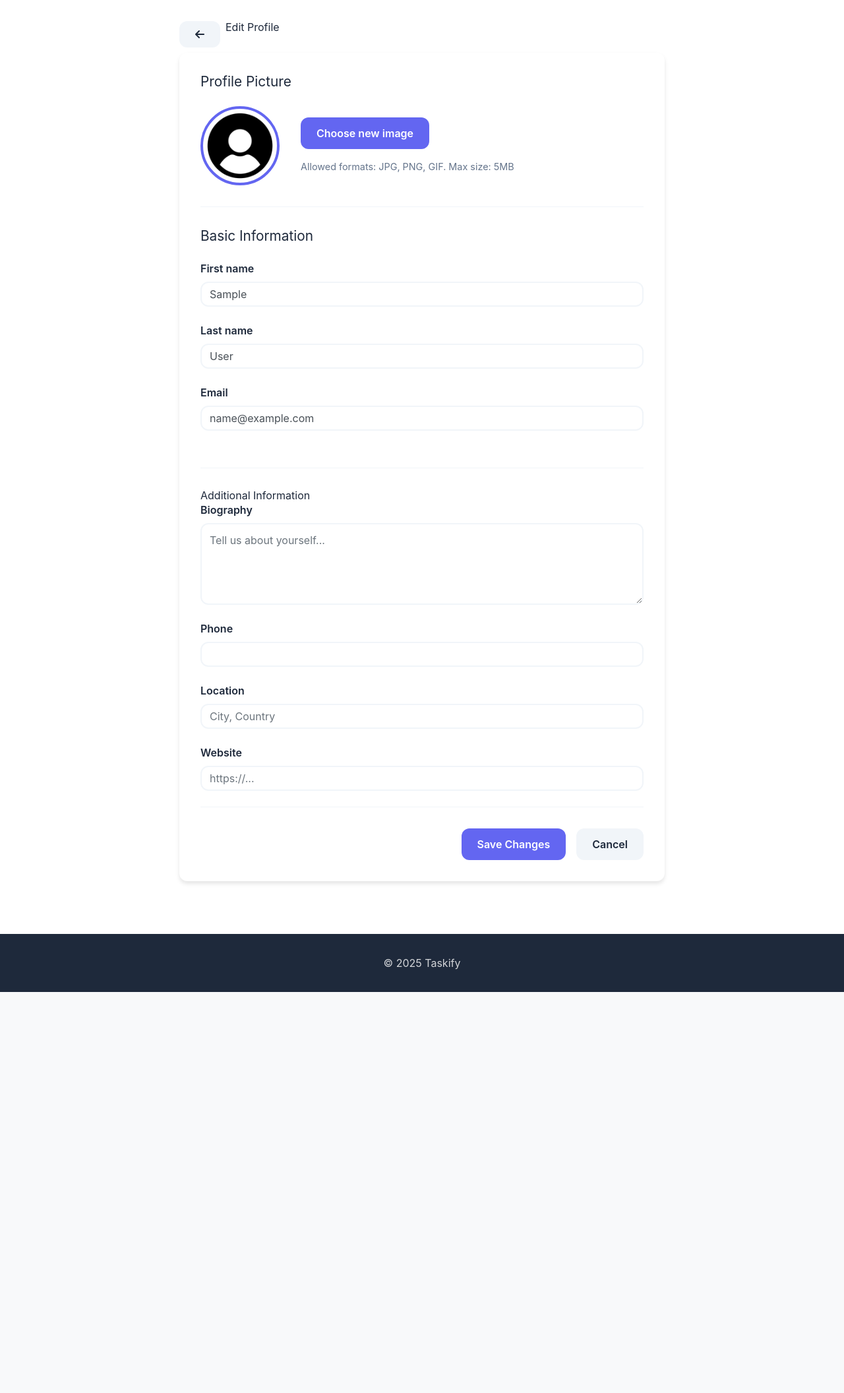
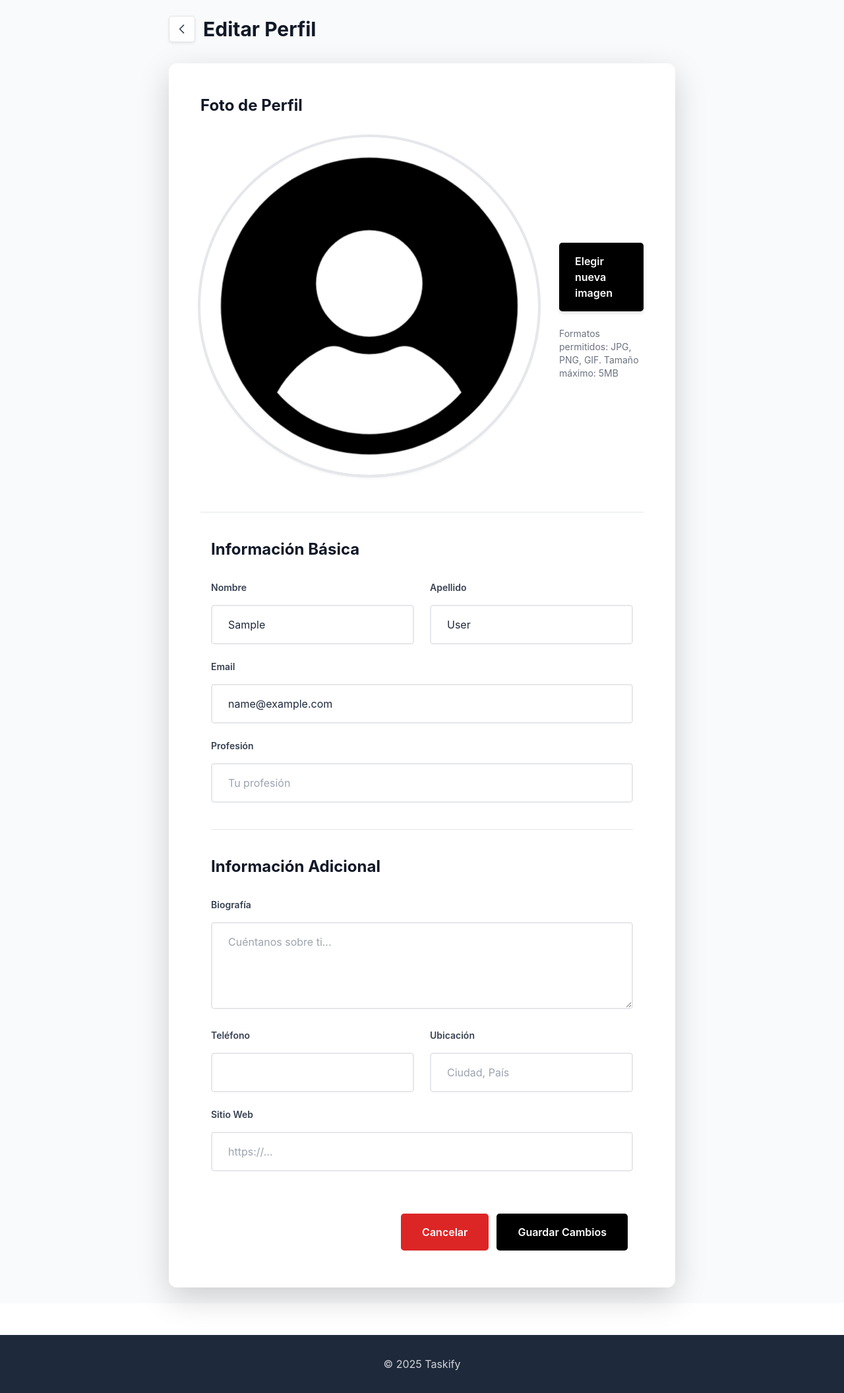
Before and after one commit to Taskify-udl/taskify-web, a Django app: page /profile/edit/ in a window 1280 px wide. Shown: the part 70-2182 px from the top of the page at 66% size. Before the commit the page ends 1574 px from the top, so only its background shows below. Run offline with Django 5.2, Linux system fonts and the light colour scheme; the visitor is signed in with stand-in values (Sample User, id 1); data comes from the database, SQL or seed files in the repository; data that the repository does not hold is empty; some libraries are stand-ins or nearby versions.

Commit message:
Edit profile page feta.

```diff
--- a/taskify_app/models/user_profile.py
+++ b/taskify_app/models/user_profile.py
@@ -8,6 +8,7 @@ class UserProfile(models.Model):
     phone = models.CharField(max_length=20, blank=True)
     location = models.CharField(max_length=100, blank=True)
     website = models.URLField(blank=True)
+    profession = models.CharField(max_length=100, blank=True)
     created_at = models.DateTimeField(auto_now_add=True)
     updated_at = models.DateTimeField(auto_now=True)
 
--- a/taskify_app/templates/edit_profile.html
+++ b/taskify_app/templates/edit_profile.html
@@ -1,274 +1,105 @@
 {% extends 'base.html' %}
 {% load static %}
 
-{% block title %}Edit Profile - Taskify{% endblock %}
+{% block title %}Editar Perfil - Taskify{% endblock %}
 
 {% block content %}
-    <div class="edit-profile-container">
-        <div class=" d-flex mb-2">
-            <a href="{% url 'profile' %}"
-               class="btn btn-secondary my-0 d-flex align-items-center justify-content-center mr-2">
-                <i class="fa fa-arrow-left" aria-hidden="true"></i>
+<div class="min-h-screen bg-gray-50 p-4 lg:p-8">
+    <div class="max-w-3xl mx-auto">
+        <div class="flex items-center gap-3 mb-8">
+            <a href="{% url 'profile' %}" class="inline-flex items-center justify-center w-10 h-10 bg-white hover:bg-gray-100 rounded-lg transition-colors shadow-sm border border-gray-200" style="text-decoration: none !important;">
+                <svg class="w-5 h-5 text-gray-700" fill="none" stroke="currentColor" viewBox="0 0 24 24">
+                    <path stroke-linecap="round" stroke-linejoin="round" stroke-width="2" d="M15 19l-7-7 7-7"></path>
+                </svg>
             </a>
-
-            <h1>Edit Profile</h1>
+            <h1 class="text-3xl font-bold text-gray-900">Editar Perfil</h1>
         </div>
 
-        <div class="edit-profile-content">
-            <form method="post" enctype="multipart/form-data" class="edit-profile-form">
+
+        <div class="bg-white rounded-xl shadow-lg overflow-hidden">
+            <form method="post" enctype="multipart/form-data" class="p-8 lg:p-12">
                 {% csrf_token %}
-                <div class="form-section">
-                    <h2>Profile Picture</h2>
-                    <div class="avatar-upload">
-                        <div class="current-avatar">
-                            <img src="{{ profile.avatar_url }}" alt="Current avatar" class="avatar-preview">
+
+                <div class="mb-10 pb-10 border-b border-gray-200">
+                    <h2 class="text-2xl font-bold text-gray-900 mb-8">Foto de Perfil</h2>
+                    <div class="flex flex-col md:flex-row items-center md:items-center gap-8">
+                        <div class="flex-shrink-0">
+                            <img src="{{ profile.avatar_url }}" alt="Avatar actual" class="w-30 h-30 rounded-full object-cover ring-4 ring-gray-200 shadow-md mb-3">
                         </div>
-                        <div class="upload-controls">
-                            <label for="avatar" class="upload-btn">Choose new image</label>
-                            <input type="file" id="avatar" name="avatar" accept="image/*" style="display: none;">
-                            <p class="upload-info">Allowed formats: JPG, PNG, GIF. Max size: 5MB</p>
+                        <div class="flex-grow">
+                            <label for="avatar" class="inline-block px-6 py-3 text-white rounded-lg font-semibold cursor-pointer transition-all shadow-md hover:shadow-lg hover:-translate-y-0.5" style="background-color: #000000 !important;">
+                                Elegir nueva imagen
+                            </label>
+                            <input type="file" id="avatar" name="avatar" accept="image/*" class="hidden">
+                            <p class="mt-3 text-sm text-gray-500">Formatos permitidos: JPG, PNG, GIF. Tamaño máximo: 5MB</p>
                         </div>
                     </div>
                 </div>
-                <div class="form-section">
-                    <h2>Basic Information</h2>
-                    <div class="form-group">
-                        <label for="first_name">First name</label>
-                        <input type="text" id="first_name" name="first_name" value="{{ user.first_name }}"
-                               class="form-control">
+
+                <div class="mb-10 pb-10 border-b border-gray-200 mx-3">
+                    <h2 class="text-2xl font-bold text-gray-900 mb-8">Información Básica</h2>
+
+                    <div class="grid grid-cols-1 md:grid-cols-2 gap-6 mb-6">
+                        <div>
+                            <label for="first_name" class="block mb-3 font-semibold text-gray-700 text-sm">Nombre</label>
+                            <input type="text" id="first_name" name="first_name" value="{{ user.first_name }}" class="w-full px-4 py-3 border-2 border-gray-200 rounded-lg focus:outline-none focus:border-gray-900 focus:ring-4 focus:ring-gray-100 transition-all">
                         </div>
-                    <div class="form-group">
-                        <label for="last_name">Last name</label>
-                        <input type="text" id="last_name" name="last_name" value="{{ user.last_name }}"
-                               class="form-control">
-                    </div>
-                    <div class="form-group">
-                        <label for="email">Email</label>
-                        <input type="email" id="email" name="email" value="{{ user.email }}" class="form-control"
-                               required>
+
+                        <div>
+                            <label for="last_name" class="block mb-3 font-semibold text-gray-700 text-sm">Apellido</label>
+                            <input type="text" id="last_name" name="last_name" value="{{ user.last_name }}" class="w-full px-4 py-3 border-2 border-gray-200 rounded-lg focus:outline-none focus:border-gray-900 focus:ring-4 focus:ring-gray-100 transition-all">
                         </div>
                     </div>
 
-                <div class="">
-                    <h2>Additional Information</h2>
-                    <div class="form-group">
-                        <label for="bio">Biography</label>
-                        <textarea id="bio" name="bio" class="form-control" rows="4"
-                                  placeholder="Tell us about yourself...">{{ profile.bio }}</textarea>
+                    <div>
+                        <label for="email" class="block mb-3 font-semibold text-gray-700 text-sm">Email</label>
+                        <input type="email" id="email" name="email" value="{{ user.email }}" required class="w-full px-4 py-3 border-2 border-gray-200 rounded-lg focus:outline-none focus:border-gray-900 focus:ring-4 focus:ring-gray-100 transition-all">
                     </div>
-                    <div class="form-group">
-                        <label for="phone">Phone</label>
-                        <input type="tel" id="phone" name="phone" value="{{ profile.phone }}" class="form-control">
-                    </div>
-                    <div class="form-group">
-                        <label for="location">Location</label>
-                        <input type="text" id="location" name="location" value="{{ profile.location }}"
-                               class="form-control" placeholder="City, Country">
-                    </div>
-                    <div class="form-group">
-                        <label for="website">Website</label>
-                        <input type="url" id="website" name="website" value="{{ profile.website }}" class="form-control"
-                               placeholder="https://...">
+
+                    <div class="mt-6">
+                        <label for="profession" class="block mb-3 font-semibold text-gray-700 text-sm">Profesión</label>
+                        <input type="text" id="profession" name="profession" value="{{ profile.profession }}" placeholder="Tu profesión" class="w-full px-4 py-3 border-2 border-gray-200 rounded-lg focus:outline-none focus:border-gray-900 focus:ring-4 focus:ring-gray-100 transition-all">
                     </div>
                 </div>
 
-                <div class="form-actions">
-                    <button type="submit" class="btn btn-primary">Save Changes</button>
-                    <a href="{% url 'profile' %}" class="btn btn-secondary">Cancel</a>
+                <div class="mb-8 mx-3">
+                    <h2 class="text-2xl font-bold text-gray-900 mb-8">Información Adicional</h2>
+
+                    <div class="mb-6">
+                        <label for="bio" class="block mb-3 font-semibold text-gray-700 text-sm">Biografía</label>
+                        <textarea id="bio" name="bio" rows="4" placeholder="Cuéntanos sobre ti..." class="w-full px-4 py-3 border-2 border-gray-200 rounded-lg focus:outline-none focus:border-gray-900 focus:ring-4 focus:ring-gray-100 transition-all resize-y min-h-[120px]">{{ profile.bio }}</textarea>
+                    </div>
+
+                    <div class="grid grid-cols-1 md:grid-cols-2 gap-6">
+                        <div>
+                            <label for="phone" class="block mb-3 font-semibold text-gray-700 text-sm">Teléfono</label>
+                            <input type="tel" id="phone" name="phone" value="{{ profile.phone }}" class="w-full px-4 py-3 border-2 border-gray-200 rounded-lg focus:outline-none focus:border-gray-900 focus:ring-4 focus:ring-gray-100 transition-all">
+                        </div>
+
+                        <div>
+                            <label for="location" class="block mb-3 font-semibold text-gray-700 text-sm">Ubicación</label>
+                            <input type="text" id="location" name="location" value="{{ profile.location }}" placeholder="Ciudad, País" class="w-full px-4 py-3 border-2 border-gray-200 rounded-lg focus:outline-none focus:border-gray-900 focus:ring-4 focus:ring-gray-100 transition-all">
+                        </div>
+                    </div>
+
+                    <div class="mt-6 mb-3">
+                        <label for="website" class="block mb-3 font-semibold text-gray-700 text-sm">Sitio Web</label>
+                        <input type="url" id="website" name="website" value="{{ profile.website }}" placeholder="https://..." class="w-full px-4 py-3 border-2 border-gray-200 rounded-lg focus:outline-none focus:border-gray-900 focus:ring-4 focus:ring-gray-100 transition-all">
+                    </div>
+                </div>
+
+                <div class="flex flex-col-reverse md:flex-row gap-3 pt-8  justify-end mt-2 mb-2 mx-4">
+                    <a href="{% url 'profile' %}" class="px-8 py-3 text-white rounded-lg font-semibold text-center hover:shadow-lg hover:-translate-y-0.5 transition-all" style="background-color: #dc2626 !important; text-decoration: none !important;">
+                        Cancelar
+                    </a>
+                    <button type="submit" class="px-8 py-3 text-white rounded-lg font-semibold hover:shadow-lg hover:-translate-y-0.5 transition-all" style="background-color: #000000 !important;">
+                        Guardar Cambios
+                    </button>
                 </div>
             </form>
         </div>
     </div>
-
-    <style>
-        .edit-profile-container {
-            max-width: 800px;
-            margin: 0 auto;
-            padding: 2rem;
-        }
-
-        .edit-profile-header {
-            display: flex;
-            justify-content: space-between;
-            align-items: center;
-            margin-bottom: 2rem;
-            padding-bottom: 1rem;
-            border-bottom: 1px solid var(--light-gray);
-        }
-
-        .edit-profile-header h1 {
-            color: var(--dark);
-            margin: 0;
-        }
-
-        .edit-profile-content {
-            background: var(--white);
-            border-radius: var(--border-radius);
-            box-shadow: var(--shadow);
-            overflow: hidden;
-        }
-
-        .edit-profile-form {
-            padding: 2rem;
-        }
-
-        .form-section {
-            margin-bottom: 2rem;
-            padding-bottom: 2rem;
-            border-bottom: 1px solid var(--light-gray);
-        }
-
-        .form-section:last-child {
-            border-bottom: none;
-            margin-bottom: 0;
-            padding-bottom: 0;
-        }
-
-        .form-section h2 {
-            color: var(--dark);
-            margin-bottom: 1.5rem;
-            font-size: 1.3rem;
-        }
-
-        .form-group {
-            margin-bottom: 1.5rem;
-        }
-
-        .form-group label {
-            display: block;
-            margin-bottom: 0.5rem;
-            font-weight: 600;
-            color: var(--dark);
-        }
-
-        .form-control {
-            width: 100%;
-            padding: 0.75rem;
-            border: 2px solid var(--light-gray);
-            border-radius: var(--border-radius);
-            font-size: 1rem;
-            transition: border-color 0.3s ease;
-        }
-
-        .form-control:focus {
-            outline: none;
-            border-color: var(--primary-color);
-            box-shadow: 0 0 0 3px rgba(99, 102, 241, 0.1);
-        }
-
-        textarea.form-control {
-            resize: vertical;
-            min-height: 100px;
-        }
-
-        .avatar-upload {
-            display: flex;
-            align-items: center;
-            gap: 2rem;
-        }
-
-        .current-avatar {
-            flex-shrink: 0;
-        }
-
-        .avatar-preview {
-            width: 120px;
-            height: 120px;
-            border-radius: 50%;
-            object-fit: cover;
-            border: 4px solid var(--primary-color);
-        }
-
-        .upload-controls {
-            flex: 1;
-        }
-
-        .upload-btn {
-            display: inline-block;
-            padding: 0.75rem 1.5rem;
-            background: var(--primary-color);
-            color: var(--white);
-            border-radius: var(--border-radius);
-            cursor: pointer;
-            font-weight: 600;
-            transition: all 0.3s ease;
-        }
-
-        .upload-btn:hover {
-            background: var(--primary-dark);
-            transform: translateY(-2px);
-        }
-
-        .upload-info {
-            margin-top: 0.5rem;
-            font-size: 0.9rem;
-            color: var(--gray);
-        }
-
-        .form-actions {
-            display: flex;
-            gap: 1rem;
-            justify-content: flex-end;
-            padding-top: 2rem;
-            border-top: 1px solid var(--light-gray);
-        }
-
-        .btn {
-            padding: 0.75rem 1.5rem;
-            border-radius: var(--border-radius);
-            text-decoration: none;
-            font-weight: 600;
-            text-align: center;
-            transition: all 0.3s ease;
-            cursor: pointer;
-            border: none;
-            font-size: 1rem;
-        }
-
-        .btn-primary {
-            background: var(--primary-color);
-            color: var(--white);
-        }
-
-        .btn-primary:hover {
-            background: var(--primary-dark);
-            transform: translateY(-2px);
-        }
-
-        .btn-secondary {
-            background: var(--light-gray);
-            color: var(--dark);
-        }
-
-        .btn-secondary:hover {
-            background: #e2e8f0;
-        }
-
-        @media (max-width: 768px) {
-            .edit-profile-container {
-                padding: 1rem;
-            }
-
-            .edit-profile-header {
-                flex-direction: column;
-                gap: 1rem;
-                text-align: center;
-            }
-
-            .avatar-upload {
-                flex-direction: column;
-                text-align: center;
-            }
-
-            .form-actions {
-                flex-direction: column;
-            }
-
-            .btn {
-                width: 100%;
-            }
-        }
-    </style>
+</div>
 
 <script>
     document.getElementById('avatar').addEventListener('change', function (e) {
@@ -276,7 +107,7 @@
         if (file) {
             const reader = new FileReader();
             reader.onload = function (e) {
-                    document.querySelector('.avatar-preview').src = e.target.result;
+                document.querySelector('img[alt="Avatar actual"]').src = e.target.result;
             };
             reader.readAsDataURL(file);
         }
--- a/taskify_app/views.py
+++ b/taskify_app/views.py
@@ -178,6 +178,7 @@ def edit_profile(request):
         profile.phone = request.POST.get('phone', '')
         profile.location = request.POST.get('location', '')
         profile.website = request.POST.get('website', '')
+        profile.profession = request.POST.get('profession', '')
 
         # Handle avatar upload
         if request.FILES.get('avatar'):
```
Lines whose indentation alone changed are shown as unchanged.
